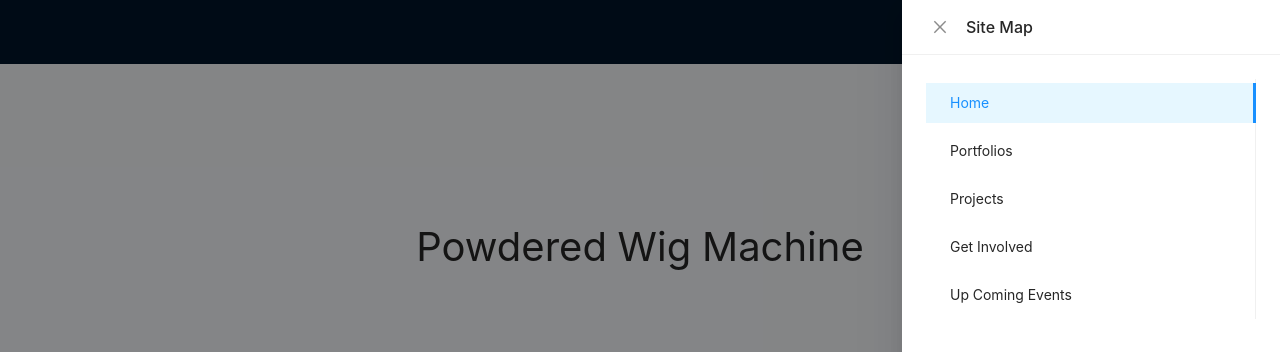
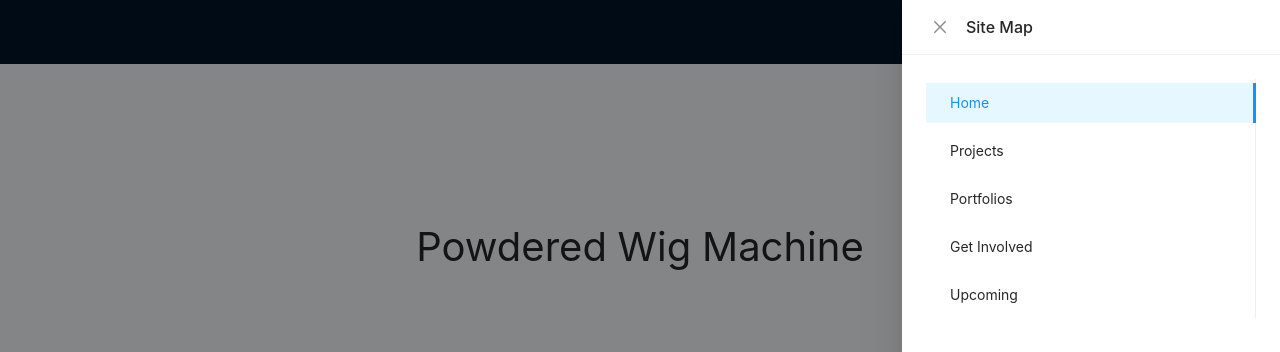
Before and after one commit to Gledinburgh/Seed, a Next.js app: page /PowderedWigMachine in a window 1280 px wide. Both pictures are taken after a click on the element 1241 px from the left and 31 px from the top of the page. Shown: the top 352 px of the page. Built offline with nearby package versions, Linux system fonts and the light colour scheme; a web font is replaced by a local one.

Commit message:
side menu now shares the global site map object

```diff
--- a/components/Layout/SideMenu.js
+++ b/components/Layout/SideMenu.js
@@ -1,5 +1,7 @@
 import { Drawer, Menu } from 'antd';
 import { useState, useEffect } from 'react';
+import { siteMap } from '../../data/siteMap';
+import { ILink, ISiteLocation } from '../../types/index';
 
 import Link from 'next/link'
 
@@ -20,34 +22,6 @@ export default function SideMenu({ visibility, toggleMenuVisibility }) {
     setVisible(visibility);
   }, [visibility])
 
-  const siteMap = [
-    {
-      "text": "Home",
-      "href": "/",
-      "key": 1
-    },
-    {
-      "text": "Portfolios",
-      "href": "/Members",
-      "key": 2
-    },
-    {
-      "text": "Projects",
-      "href": "/Archive",
-      "key": 3
-    },
-    {
-      "text": "Get Involved",
-      "href": "/GetInvolved",
-      "key": 4
-    },
-    {
-      "text": "Up Coming Events",
-      "href": "/UpComing",
-      "key": 5
-    }
-  ]
-
   return (
     <Drawer
       title="Site Map"
@@ -57,25 +31,16 @@ export default function SideMenu({ visibility, toggleMenuVisibility }) {
       <div>
         <Menu mode="inline" defaultSelectedKeys={['1']}>
           {
-            siteMap.map((page) => {
+            siteMap.map((page, index) => {
               return (
-                <Menu.Item onClick={() => toggleMenuVisibility()} key={page.key}>
+                <Menu.Item onClick={() => toggleMenuVisibility()} key={index + 1}>
                   <Link href={page.href}>
-                    {page.text}
+                    {page.title}
                   </Link>
                 </Menu.Item>
               )
             })
           }
-          {/* <Menu.Item onClick={() => toggleMenuVisibility()} key="1">
-            <Link href="/">
-              Home
-            </Link>
-          </Menu.Item>
-
-          <Menu.Item key="2"> Members </Menu.Item>
-          <Menu.Item key="3"> Projects </Menu.Item>
-          <Menu.Item key="4"> Get Involved </Menu.Item> */}
         </Menu>
       </div >
     </Drawer>
--- a/data/siteMap.ts
+++ b/data/siteMap.ts
@@ -1,5 +1,5 @@
 import { memberDetails } from './memberDetails';
-import { ILink, siteLocation } from '../types';
+import { ILink, ISiteLocation } from '../types';
 
 const portfolios: ILink[] = memberDetails.map((member) => {
   return (
@@ -13,9 +13,22 @@ const portfolios: ILink[] = memberDetails.map((member) => {
 });
 
 
-export const siteMap: siteLocation[] = [
+export const siteMap: ISiteLocation[] = [
+  {
+    "title": "Home",
+    "href": "/",
+    "links": [
+      {
+        "service": "string",
+        "link": "'string'",
+        "text": 'string',
+        "alt": 'string',
+      },
+    ]
+  },
   {
     "title": "Projects",
+    "href": "/Archive",
     "links": [
       {
         "service": "string",
@@ -27,10 +40,12 @@ export const siteMap: siteLocation[] = [
   },
   {
     "title": "Portfolios",
+    "href": "/Members",
     "links": portfolios
   },
   {
     "title": "Get Involved",
+    "href": "/GetInvolved",
     "links": [
       {
         "service": "string",
@@ -42,6 +57,7 @@ export const siteMap: siteLocation[] = [
   },
   {
     "title": "Upcoming",
+    "href": "/UpComing",
     "links": [
       {
         "service": "string",
--- a/styles/Layout.module.css
+++ b/styles/Layout.module.css
@@ -15,8 +15,6 @@
 {
   height: 3.33vh;
 }
-
-
 
 .menu {
   vertical-align: middle;
--- a/types/index.ts
+++ b/types/index.ts
@@ -20,7 +20,8 @@ export interface IPortfolioDetails {
   "bio": string
 }
 
-export interface siteLocation {
+export interface ISiteLocation {
   "title": string,
+  "href": string,
   "links": ILink[]
 }
```
